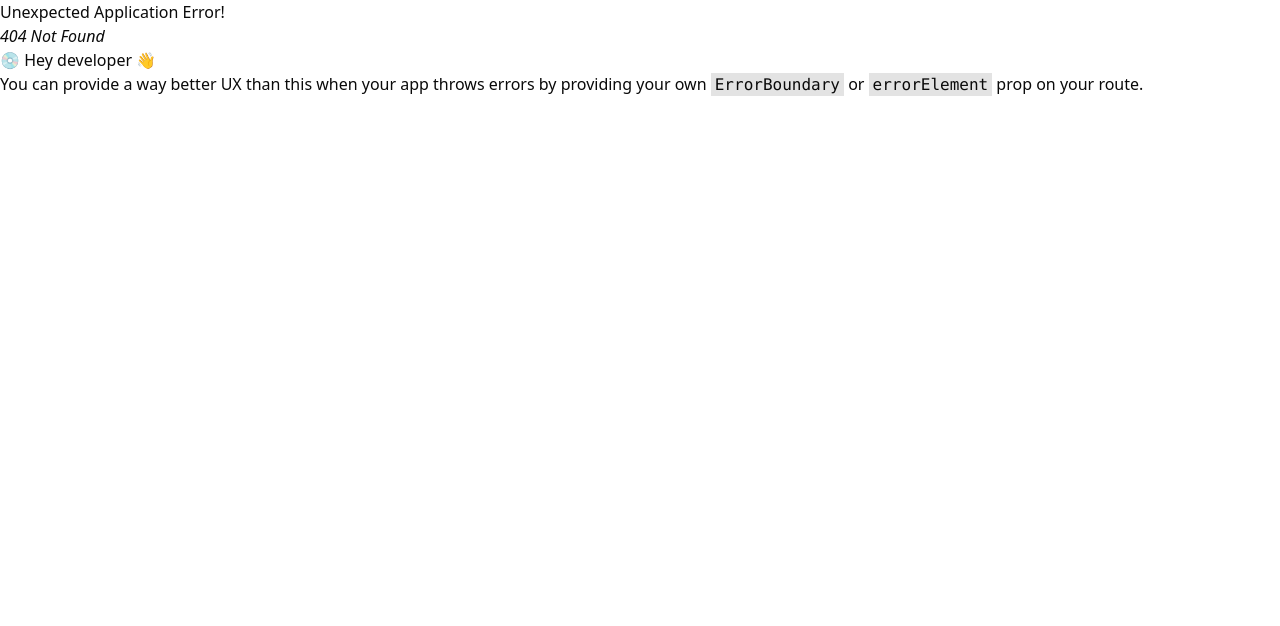
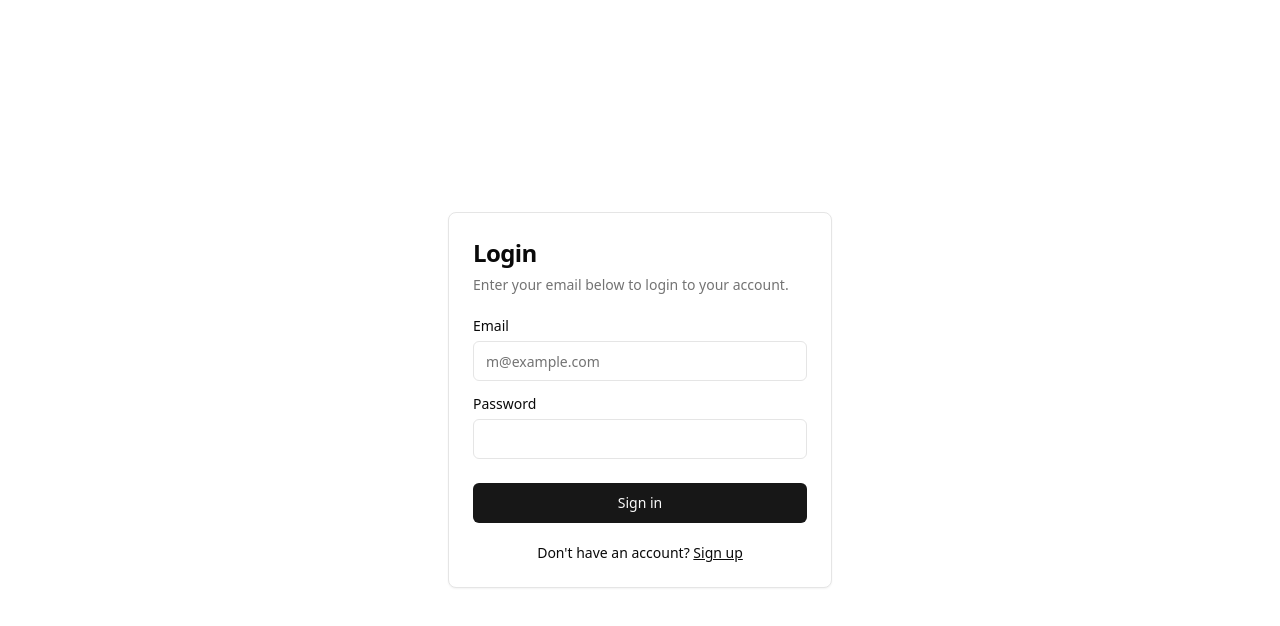
Before and after one commit to welcomepk/elib-dashboard, a React (Vite) app: page /auth/login in a window 1280 px wide. Before the commit this address had no page. Shown: the top 626 px of the page. Built offline with nearby package versions, Linux system fonts and the light colour scheme.

Commit message:
add auth layout for login and register pages

```diff
--- /dev/null
+++ b/src/layouts/Auth.layout.tsx
@@ -0,0 +1,11 @@
+import { Outlet } from 'react-router-dom'
+
+const AuthLayout = () => {
+    return (
+        <div className="flex h-screen items-center justify-center">
+            <Outlet />
+        </div>
+    )
+}
+
+export default AuthLayout
--- a/src/layouts/Dashboard.layout.tsx
+++ b/src/layouts/Dashboard.layout.tsx
@@ -133,11 +133,13 @@ export default function DashboardLayout() {
                             <DropdownMenuItem>Support</DropdownMenuItem>
                             <DropdownMenuSeparator />
                             <DropdownMenuItem>
-                                <Link to="/login">Logout</Link>
+                                <Link to="/auth/login">Logout</Link>
                             </DropdownMenuItem>
                         </DropdownMenuContent>
                     </DropdownMenu>
                 </header>
+
+                {/* main section */}
                 <main className="flex flex-1 flex-col gap-4 p-4 lg:gap-6 lg:p-6">
                     <Outlet />
                 </main>
--- a/src/pages/login/LoginPage.tsx
+++ b/src/pages/login/LoginPage.tsx
@@ -2,8 +2,6 @@ import LoginForm from "./components/LoginForm";
 
 export default function Login() {
     return (
-        <div className="flex justify-center items-center h-screen">
-            <LoginForm />
-        </div>
+        <LoginForm />
     )
 }
--- a/src/pages/login/components/LoginForm.tsx
+++ b/src/pages/login/components/LoginForm.tsx
@@ -40,7 +40,7 @@ export default function LoginForm() {
                 <Button className="w-full" onClick={handleLogin}>Sign in</Button>
                 <div className="mt-4 text-center text-sm">
                     Don't have an account? {" "}
-                    <Link to="/signup" className="underline">
+                    <Link to="/auth/signup" className="underline">
                         Sign up
                     </Link>
                 </div>
--- a/src/pages/signup/SignupPage.tsx
+++ b/src/pages/signup/SignupPage.tsx
@@ -3,8 +3,6 @@ import SignupForm from "./components/SignupForm";
 
 export default function Signup() {
     return (
-        <div className="flex h-screen items-center justify-center">
-            <SignupForm />
-        </div>
+        <SignupForm />
     )
 }
--- a/src/pages/signup/components/SignupForm.tsx
+++ b/src/pages/signup/components/SignupForm.tsx
@@ -45,7 +45,7 @@ export default function SignupForm() {
                 </div>
                 <div className="mt-4 text-center text-sm">
                     Already have an account?{" "}
-                    <Link to="/login" className="underline">
+                    <Link to="/auth/login" className="underline">
                         Sign in
                     </Link>
                 </div>
```
Also changed, not shown: src/router.tsx (+15 -8 lines).
